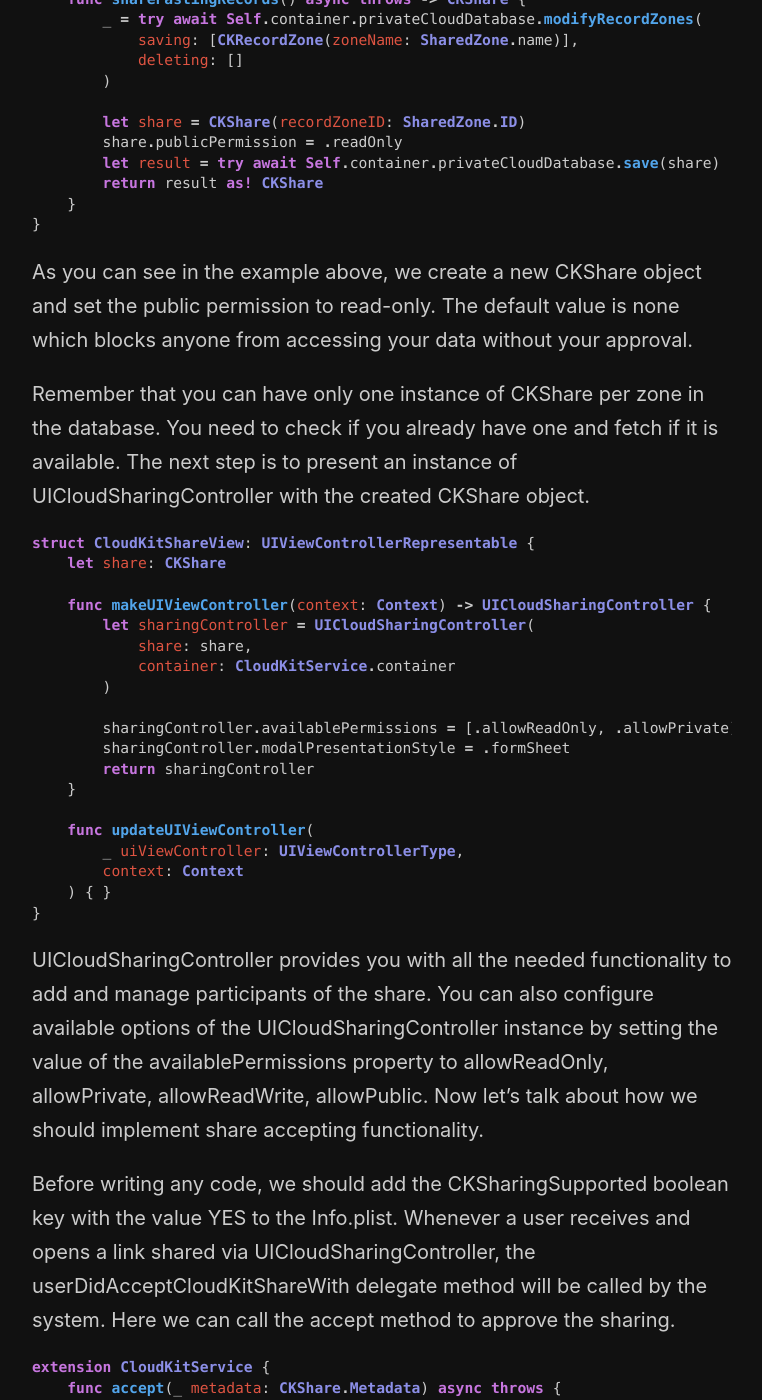
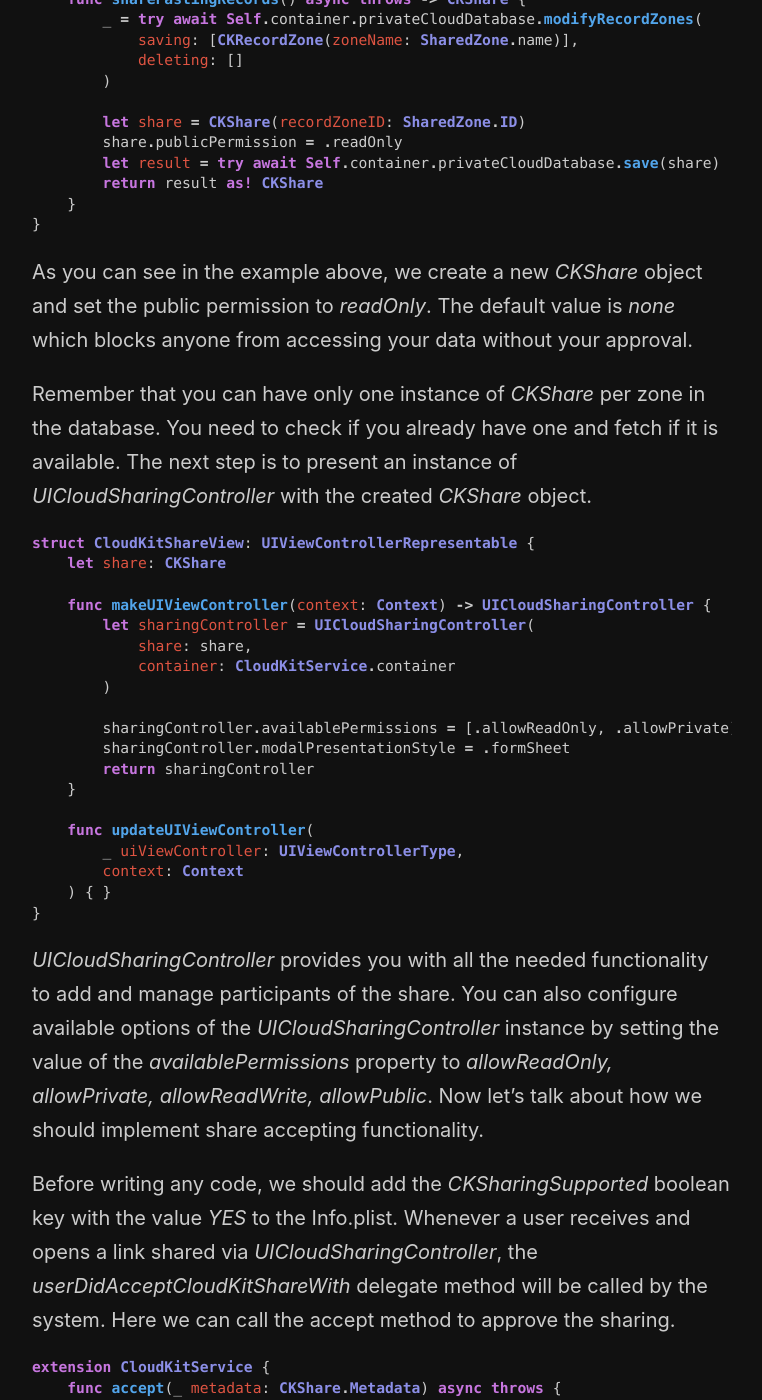
Before and after one commit to mecid/mecid.github.io, a Jekyll site: the page built from _posts/2022-03-29-zone-sharing-in-cloudkit.md, in a window 1280 px wide and 1400 px high, scrolled down 2442 px. Shown: the whole window, without its empty margins (258-1020 px from the left). Built offline with Jekyll 4.4.1, drawn with Linux system fonts in a browser that asks for light colours.

Commit message:
cloudkit zone sharing post formatted

````diff
--- a/_posts/2022-03-29-zone-sharing-in-cloudkit.md
+++ b/_posts/2022-03-29-zone-sharing-in-cloudkit.md
@@ -97,9 +97,9 @@ extension CloudKitService {
 }
 ```
 
-As you can see in the example above, we create a new CKShare object and set the public permission to read-only. The default value is none which blocks anyone from accessing your data without your approval.
+As you can see in the example above, we create a new *CKShare* object and set the public permission to *readOnly*. The default value is *none* which blocks anyone from accessing your data without your approval.
 
-Remember that you can have only one instance of CKShare per zone in the database. You need to check if you already have one and fetch if it is available. The next step is to present an instance of UICloudSharingController with the created CKShare object.
+Remember that you can have only one instance of *CKShare* per zone in the database. You need to check if you already have one and fetch if it is available. The next step is to present an instance of *UICloudSharingController* with the created *CKShare* object.
 
 ```swift
 struct CloudKitShareView: UIViewControllerRepresentable {
@@ -123,9 +123,9 @@ struct CloudKitShareView: UIViewControllerRepresentable {
 }
 ```
 
-UICloudSharingController provides you with all the needed functionality to add and manage participants of the share. You can also configure available options of the UICloudSharingController instance by setting the value of the availablePermissions property to allowReadOnly, allowPrivate, allowReadWrite, allowPublic. Now let's talk about how we should implement share accepting functionality.
+*UICloudSharingController* provides you with all the needed functionality to add and manage participants of the share. You can also configure available options of the *UICloudSharingController* instance by setting the value of the *availablePermissions* property to *allowReadOnly, allowPrivate, allowReadWrite, allowPublic*. Now let's talk about how we should implement share accepting functionality.
 
-Before writing any code, we should add the CKSharingSupported boolean key with the value YES to the Info.plist. Whenever a user receives and opens a link shared via UICloudSharingController, the userDidAcceptCloudKitShareWith delegate method will be called by the system. Here we can call the accept method to approve the sharing.
+Before writing any code, we should add the *CKSharingSupported* boolean key with the value *YES* to the Info.plist. Whenever a user receives and opens a link shared via *UICloudSharingController*, the *userDidAcceptCloudKitShareWith* delegate method will be called by the system. Here we can call the accept method to approve the sharing.
 
 ```swift
 extension CloudKitService {
````
